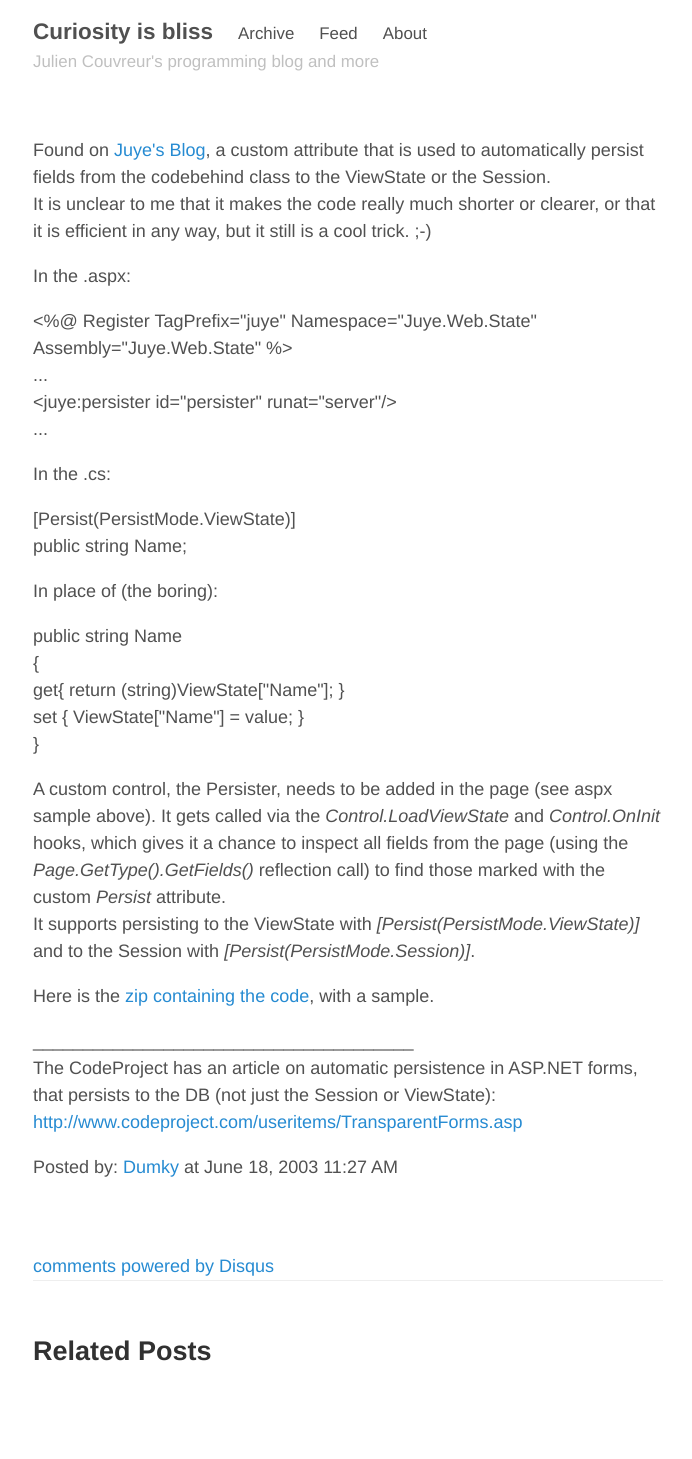
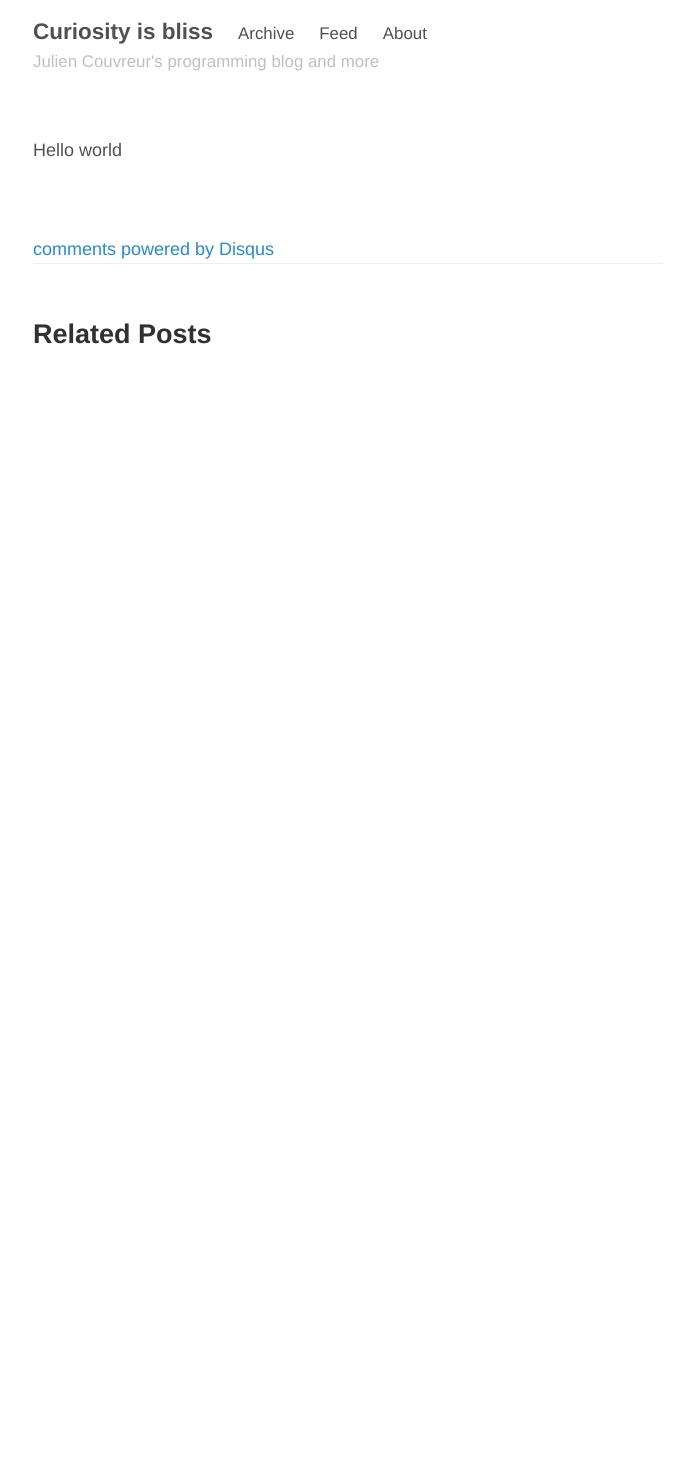
Before and after one commit to jcouv/jcouv.github.io, a Jekyll site: the page built from archives/000041.html, in a window 1280 px wide. Shown: the whole page, without its empty margins (292-984 px from the left). Built offline with Jekyll 4.4.1, drawn with Linux system fonts in a browser that asks for light colours; comment, search, counter and statistics services are not loaded; after the commit the page ends 900 px from its top, so only the background shows below that.

Commit message:
Narrowing down problem with 41

```diff
--- a/archives/000041.html
+++ b/archives/000041.html
@@ -4,42 +4,4 @@ date: 2003-05-09 17:21:19 +0800
 disqus_identifier: 41
 disqus_url: http://blog.monstuff.com/archives/000041.html
 ---
-{% raw %}
-
-<p>Found on <a href="http://dotnetweblogs.com/jsymons/posts/6773.aspx">Juye's Blog</a>, a custom attribute that is used to automatically persist fields from the codebehind class to the ViewState or the Session.<br />
-It is unclear to me that it makes the code really much shorter or clearer, or that it is efficient in any way, but it still is a cool trick. ;-)</p>
-
-<p>In the .aspx:<br />
-<div class="code">&lt;%@ Register TagPrefix="juye" Namespace="Juye.Web.State" Assembly="Juye.Web.State" %><br />
-...<br />
-&lt;juye:persister id="persister" runat="server"/><br />
-...<br />
-</div></p>
-
-<p>In the .cs:<br />
-<div class="code">[Persist(PersistMode.ViewState)]<br />
-public string Name;</div></p>
-
-<p>In place of (the boring):<br />
-<div class="code">public string Name<br />
-{<br />
-      get{ return (string)ViewState["Name"]; }<br />
-      set { ViewState["Name"] = value; }<br />
-}</div></p>
-<p>A custom control, the Persister, needs to be added in the page (see aspx sample above). It gets called via the <i>Control.LoadViewState</i> and <i>Control.OnInit</i> hooks, which gives it a chance to inspect all fields from the page (using the <i>Page.GetType().GetFields()</i> reflection call) to find those marked with the custom <i>Persist</i> attribute.<br />
-It supports persisting to the ViewState with <i>[Persist(PersistMode.ViewState)]</i> and to the Session with <i>[Persist(PersistMode.Session)]</i>.</p>
-
-<p>Here is the <a href="http://www.juye.net/drop/Field%20Persistence.zip">zip containing the code</a>, with a sample.</p>
-
-______________________________________
-
-
-
-<p>The CodeProject has an article on automatic persistence in ASP.NET forms, that persists to the DB (not just the Session or ViewState):<br />
-<a href="http://www.codeproject.com/useritems/TransparentForms.asp">http://www.codeproject.com/useritems/TransparentForms.asp</a></p>
-
-Posted by: <a href="http://blog.monstuff.com/">Dumky</a> at June 18, 2003 11:27 AM
-
-
-
-{% endraw %}
+Hello world
```
